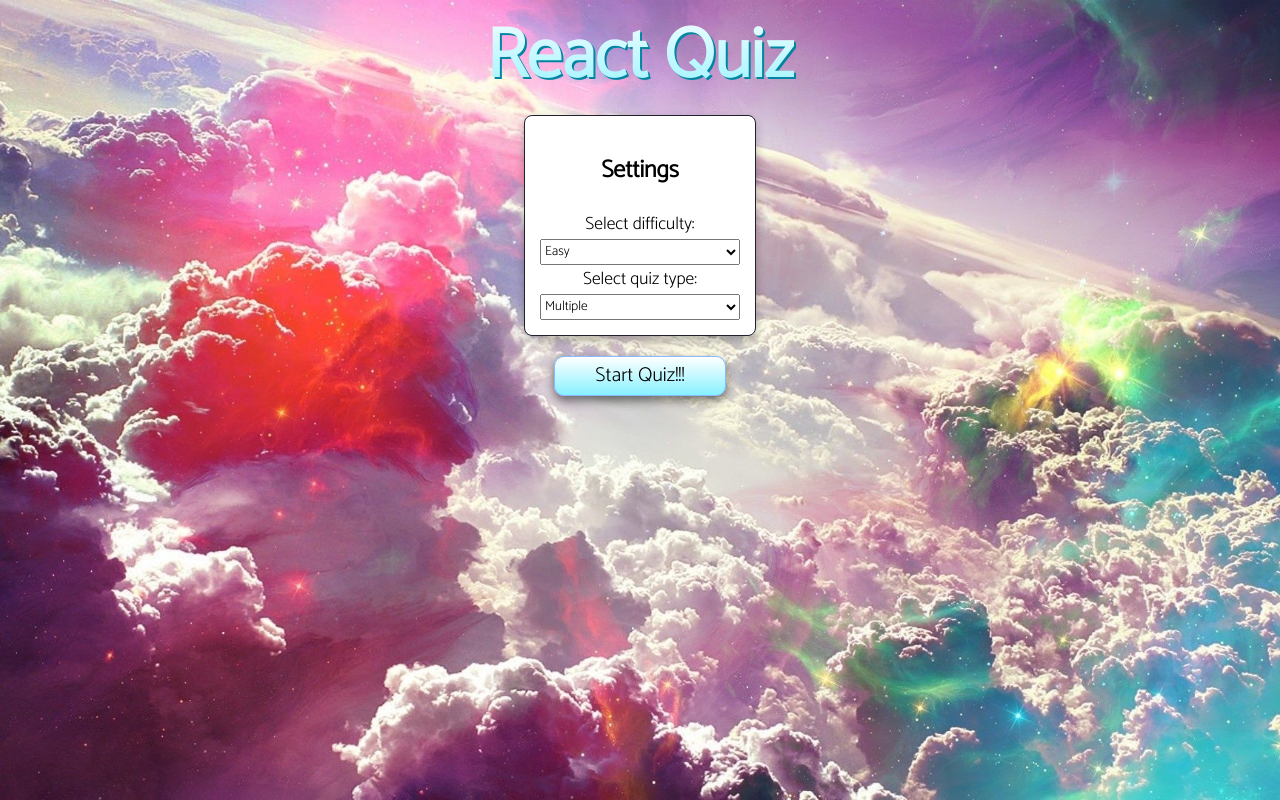
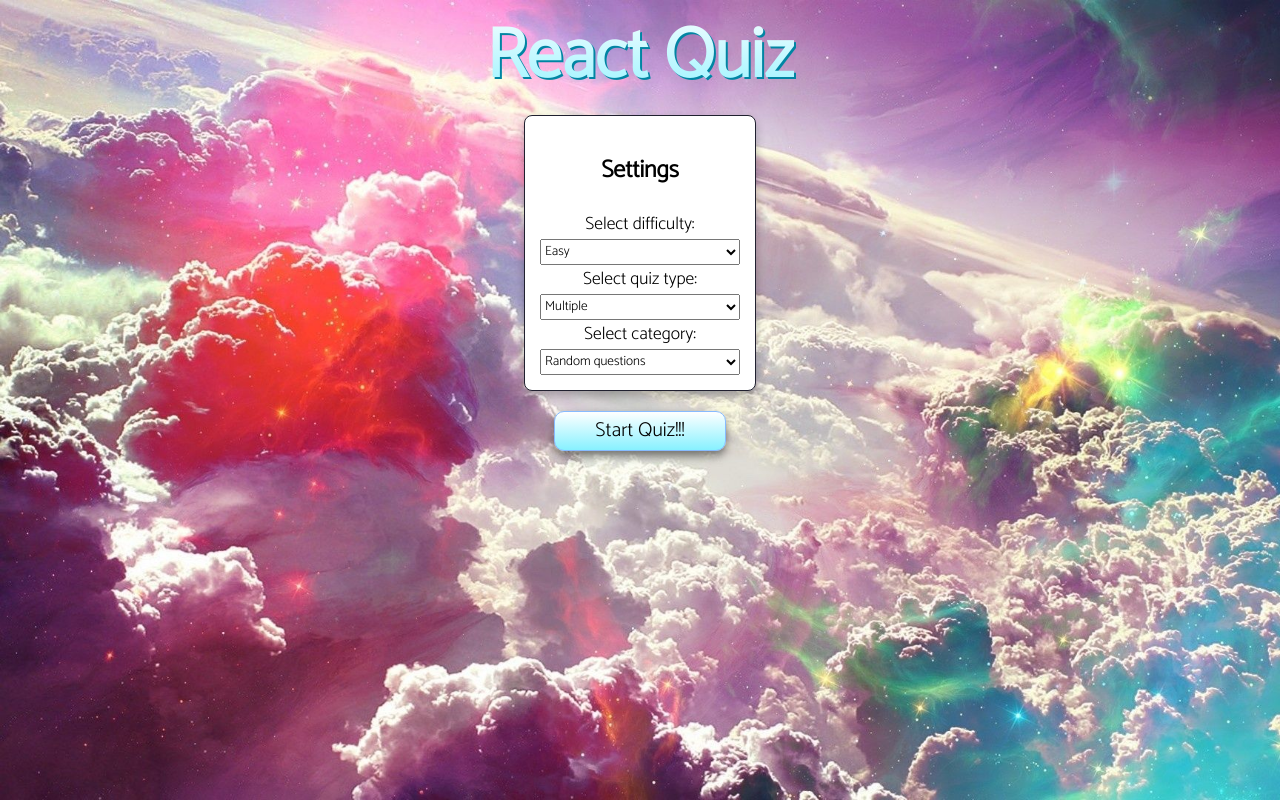
Before and after one commit to ImpendingDoom28/react-quiz, a React (Create React App) app: page / in a window 1280 px wide. Built offline with nearby package versions, Linux system fonts and the light colour scheme.

Commit message:
Added category settings

```diff
--- a/src/API.ts
+++ b/src/API.ts
@@ -8,8 +8,33 @@
     MULTIPLE = "multiple", TRUEFALSE = "boolean"
 }
 
+
 export enum Category {
-    ANIME = 31, RANDOM = "random"
+    RANDOM = "any",
+    GENERAL = 9,
+    BOOKS,
+    FILMS,
+    MUSIC,
+    MUSICALS_AND_THEATERS,
+    TV,
+    VIDEO_GAMES,
+    BOARD_GAMES,
+    NATURE,
+    COMPUTERS,
+    MATHEMATICS,
+    MYTHOLOGY,
+    SPORTS,
+    GEOGRAPHY,
+    HISTORY,
+    POLITICS,
+    ART,
+    CELEBRITIES,
+    ANIMALS,
+    VEHICLES,
+    COMICS,
+    GADGETS,
+    ANIME,
+    CARTOONS
 }
 
 export type Question = {
--- a/src/components/Settings.tsx
+++ b/src/components/Settings.tsx
@@ -34,7 +34,7 @@
 		{
 			type: Difficulty.HARD,
 		}
-	]
+	];
 
 	const types = [
 		{
@@ -43,6 +43,49 @@
 		// {
 		// 	type: Type.TRUEFALSE
 		// }
+	];
+
+	const categories = [
+		{
+			type: Category.RANDOM,
+			text: "Random questions"
+		},
+		{
+			type: Category.GENERAL,
+			text: "General knowledge"
+		},
+		{
+			type: Category.BOOKS,
+			text: "Books"
+		},
+		{
+			type: Category.FILMS,
+			text: "Films"
+		},
+		{
+			type: Category.MUSIC,
+			text: "Music"
+		},
+		{
+			type: Category.ANIME,
+			text: "Anime",
+		},
+		{
+			type: Category.MUSICALS_AND_THEATERS,
+			text: "Musicals and theaters"
+		},
+		{
+			type: Category.TV,
+			text: "TV questions"
+		},
+		{
+			type: Category.VIDEO_GAMES,
+			text: "Video Games",
+		},
+		{
+			type: Category.BOARD_GAMES,
+			text: "Board Games",
+		}
 	]
 
 	return (
@@ -85,6 +128,49 @@
 						}
 					</select>
 				</InputField>
+				<InputField>
+					<label htmlFor="category">Select category:</label>
+					<select
+						name="category"
+						id="type"
+						onChange={(e: React.ChangeEvent<HTMLSelectElement>) => setCategory(e.target.value as Category)}
+					>
+						{
+							categories.map((category, index) => {
+								return (
+									<option key={index} value={category.type}>
+										{category.text}
+									</option>
+								)
+							})
+						}
+						{/* <option value="any">Any Category</option>
+						<option value="9">General Knowledge</option>
+						<option value="10">Entertainment: Books</option>
+						<option value="11">Entertainment: Film</option>
+						<option value="12">Entertainment: Music</option>
+						<option value="13">Entertainment: Musicals &amp; Theatres</option>
+						<option value="14">Entertainment: Television</option>
+						<option value="15">Entertainment: Video Games</option>
+						<option value="16">Entertainment: Board Games</option>
+						<option value="17">Science &amp; Nature</option>
+						<option value="18">Science: Computers</option>
+						<option value="19">Science: Mathematics</option>
+						<option value="20">Mythology</option>
+						<option value="21">Sports</option>
+						<option value="22">Geography</option>
+						<option value="23">History</option>
+						<option value="24">Politics</option>
+						<option value="25">Art</option>
+						<option value="26">Celebrities</option>
+						<option value="27">Animals</option>
+						<option value="28">Vehicles</option>
+						<option value="29">Entertainment: Comics</option>
+						<option value="30">Science: Gadgets</option>
+						<option value="31">Entertainment: Japanese Anime &amp; Manga</option>
+						<option value="32">Entertainment: Cartoon &amp; Animations</option> */}
+					</select>
+				</InputField>
 			</FieldsContainer>
 		</SettingsWrapper>
 	);
```
